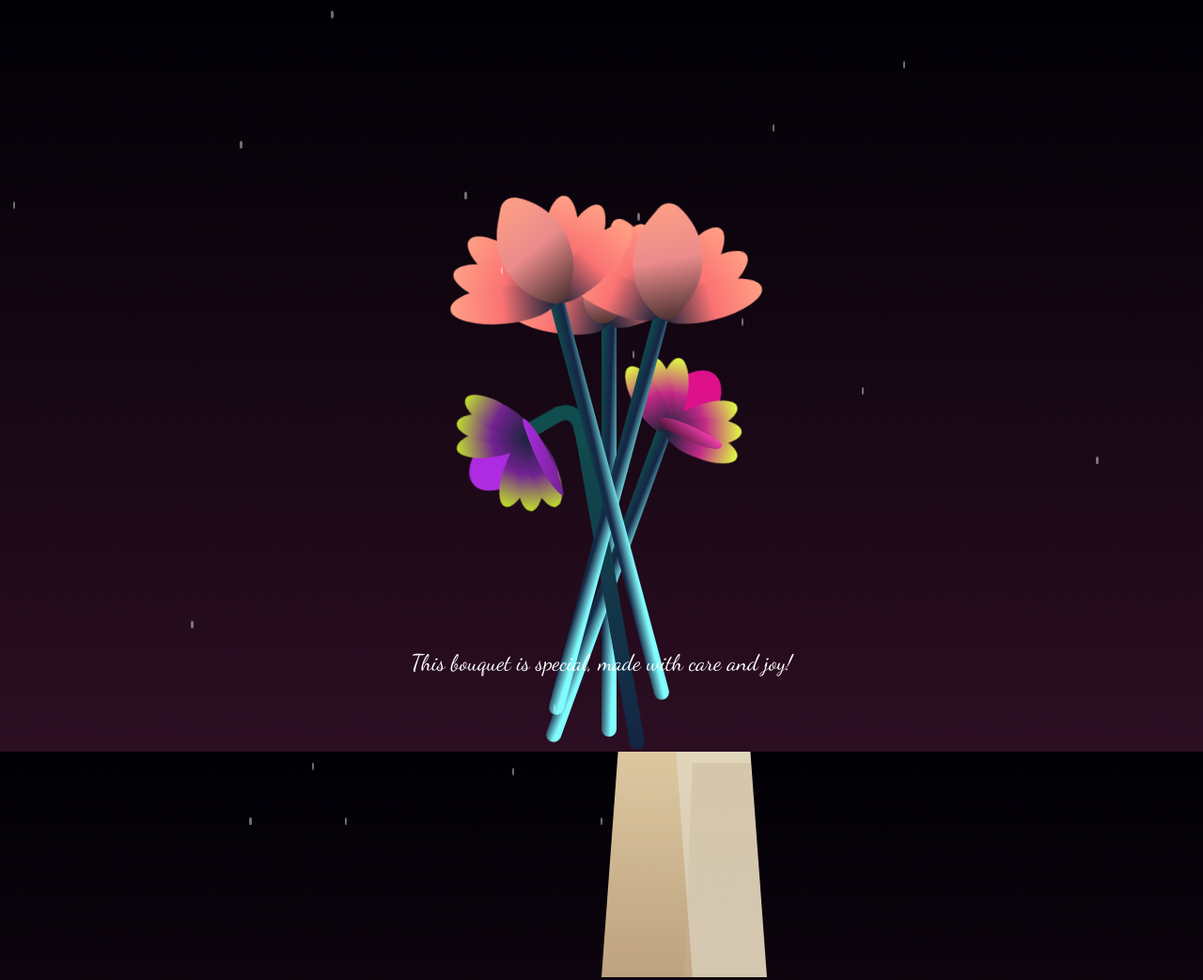
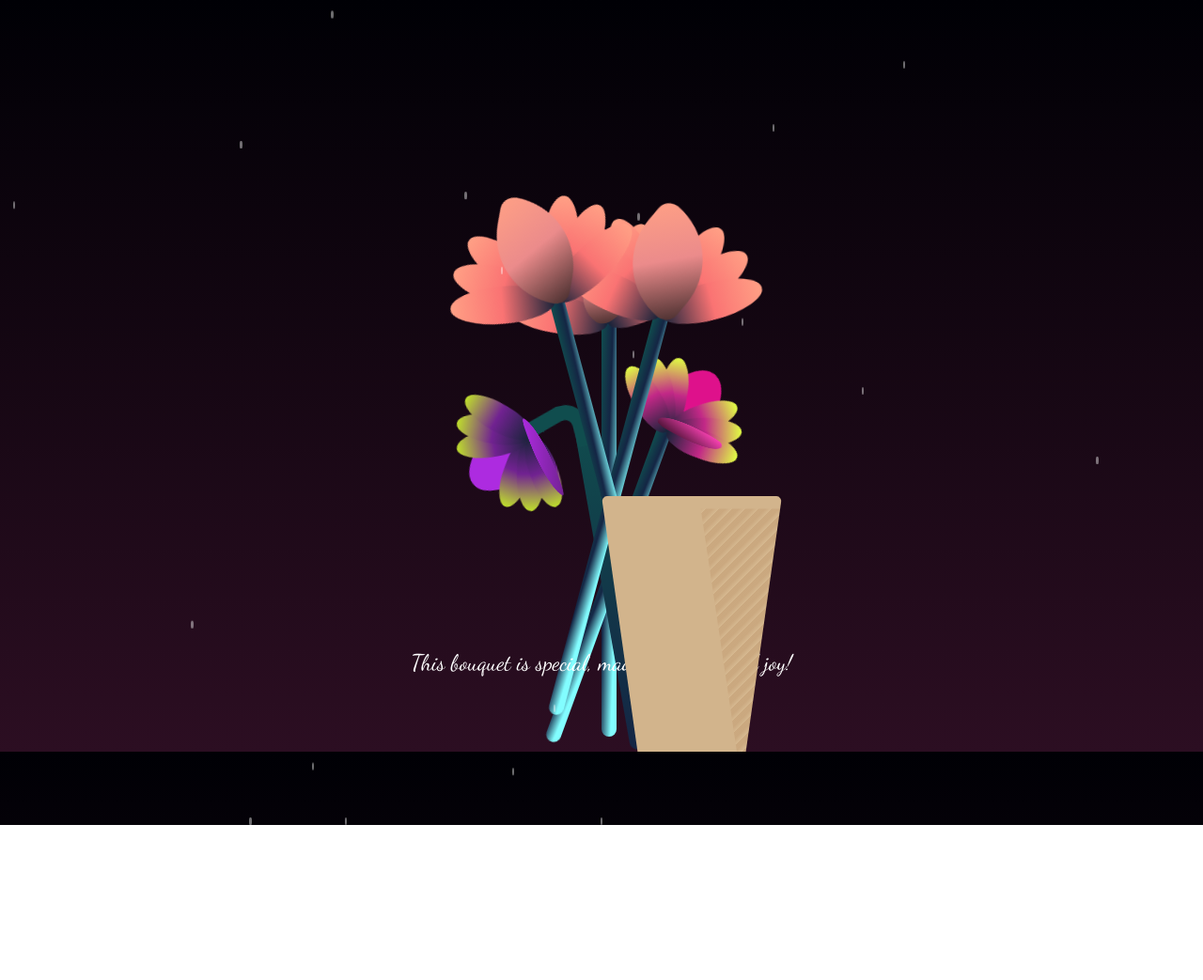
Before and after one commit to Cloudzisbot/congratsv2, a plain HTML site: page index.html in a window 1280 px wide. Shown: the whole page at 94% size. After the commit the page ends 878 px from the top, so only its background shows below. Drawn offline with nearby package versions, Linux system fonts and the light colour scheme.

Commit message:
Update styles.css

```diff
--- a/styles.css
+++ b/styles.css
@@ -65,32 +65,33 @@ h1 {
 }
 
 .flower__wrapper {
-  width: 22vmin;
-  height: 30vmin;
-  background: linear-gradient(to bottom, #f5deb3, #d2b48c);
-  clip-path: polygon(10% 0, 90% 0, 100% 100%, 0% 100%);
+  width: 24vmin;
+  height: 34vmin;
+  background: #d2b48c; /* A brownish color for paper */
+  clip-path: polygon(0 0, 100% 0, 80% 100%, 20% 100%);
   position: absolute;
-  opacity: 0.9;
+  bottom: 0;
+  opacity: 1;
   z-index: 1;
-}
-
-.flower__wrapper::after {
-  content: "";
-  position: absolute;
-  width: 100%;
-  height: 100%;
-  background: linear-gradient(to bottom, rgba(139, 69, 19, 0.1), rgba(255, 255, 255, 0.1));
-  clip-path: polygon(5% 5%, 95% 5%, 100% 100%, 0% 100%);
+  border-radius: 3% 3% 10% 10%; /* Softly rounded edges for paper */
+  box-shadow: -2px 2px 6px rgba(0, 0, 0, 0.2); /* Subtle shadow for depth */
 }
 
 .flower__wrapper::before {
   content: "";
   position: absolute;
-  width: 110%;
-  height: 110%;
-  background: rgba(255, 255, 240, 0.5);
-  clip-path: polygon(0 0, 100% 5%, 90% 100%, 10% 100%);
-  transform: translate(-5%, -5%);
+  width: 100%;
+  height: 100%;
+  background: repeating-linear-gradient(
+    135deg,
+    rgba(139, 69, 19, 0.15),
+    rgba(139, 69, 19, 0.15) 5px,
+    rgba(245, 222, 179, 0.15) 10px
+  );
+  clip-path: polygon(5% 5%, 95% 5%, 75% 100%, 25% 100%);
+  opacity: 0.7;
+  border-radius: 3% 3% 10% 10%;
+  z-index: -1; /* Behind main wrapper */
 }
 
 .f-wrapper {
```
